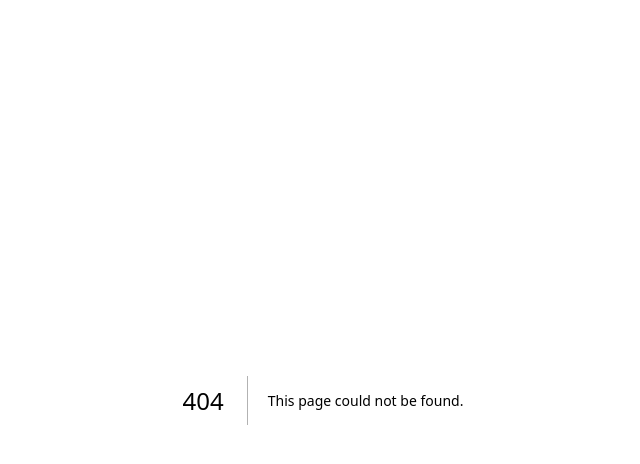
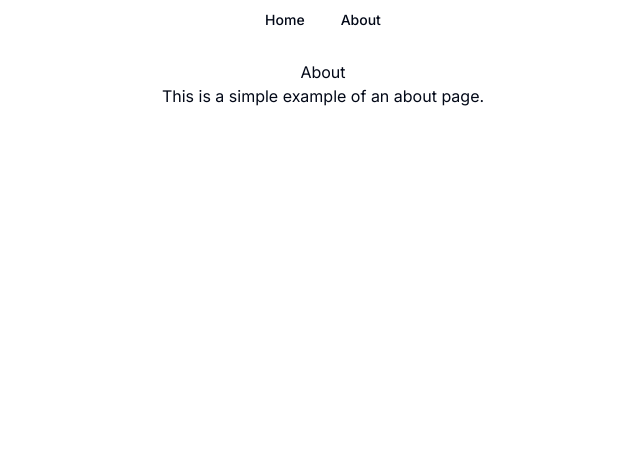
Before and after one commit to faizanshabbir/gpu-instance-pricr, a Next.js app: page /about in a window 1280 px wide. Before the commit this address had no page. Shown: the top 464 px of the page, without its empty margins (317-957 px from the left). Built offline with nearby package versions, Linux system fonts and the light colour scheme.

Commit message:
nav bar updates

```diff
--- /dev/null
+++ b/app/about/page.tsx
@@ -0,0 +1,10 @@
+import React from 'react';
+
+export default function AboutPage() {
+    return (
+        <div className="container mx-auto pb-5 text-center">
+            <h1>About</h1>
+            <p>This is a simple example of an about page.</p>
+        </div>
+    )
+}
--- a/app/layout.tsx
+++ b/app/layout.tsx
@@ -3,6 +3,7 @@
 import "./globals.css";
 import { Analytics } from "@vercel/analytics/react"
 import { SpeedInsights } from "@vercel/speed-insights/next"
+import NavigationPage from "./nav/navigation";
 
 const inter = Inter({ subsets: ["latin"] });
 
@@ -18,6 +19,7 @@
 }>) {
   return (
     <html lang="en">
+      <NavigationPage/>
       <body className={inter.className}>{children}</body>
       <Analytics />
       <SpeedInsights />
--- /dev/null
+++ b/app/nav/navigation.tsx
@@ -0,0 +1,47 @@
+"use client"
+
+import * as React from "react"
+import Link from "next/link"
+import {
+    NavigationMenu,
+    NavigationMenuContent,
+    NavigationMenuIndicator,
+    NavigationMenuItem,
+    NavigationMenuLink,
+    NavigationMenuList,
+    NavigationMenuTrigger,
+    NavigationMenuViewport,
+    navigationMenuTriggerStyle,
+  } from "@/components/ui/navigation-menu"
+
+
+export default async function NavigationPage() {
+    return (
+        <div className="flex justify-center items-start pb-5">
+            <NavigationMenu>
+                <NavigationMenuList>
+                    {/* <NavigationMenuItem>
+                        <NavigationMenuTrigger>Item One</NavigationMenuTrigger>
+                            <NavigationMenuContent>
+                                <NavigationMenuLink>Link</NavigationMenuLink>
+                            </NavigationMenuContent>
+                    </NavigationMenuItem> */}
+                    <NavigationMenuItem>
+                        <Link href="/" legacyBehavior passHref>
+                            <NavigationMenuLink className={navigationMenuTriggerStyle()}>
+                            Home
+                            </NavigationMenuLink>
+                        </Link>
+                    </NavigationMenuItem>
+                    <NavigationMenuItem>
+                        <Link href="/about" legacyBehavior passHref>
+                            <NavigationMenuLink className={navigationMenuTriggerStyle()}>
+                            About
+                            </NavigationMenuLink>
+                        </Link>
+                    </NavigationMenuItem>
+                </NavigationMenuList>
+            </NavigationMenu>
+        </div>
+    )
+}
--- a/app/page.tsx
+++ b/app/page.tsx
@@ -1,5 +1,6 @@
 import Image from "next/image";
 import InstanceSpecsPage from "./specs/page";
+import NavigationPage from "./nav/navigation";
 
 export default function Home() {
   return (
--- a/app/specs/page.tsx
+++ b/app/specs/page.tsx
@@ -21,10 +21,8 @@
   const awsdata = await getAwsData()
   const azuredata = await getAzureData()
   return (
-    <div>
-      <div>
-        <InstanceSpecsWrapper awsData={awsdata} azureData={azuredata} />
-      </div>
+    <div className="container mx-auto">
+      <InstanceSpecsWrapper awsData={awsdata} azureData={azuredata} />
       <div className="container mx-auto pb-5 text-center">
         <a href="mailto:gpuinstancessup@gmail.com">Suggestions or see something wrong? Reach out to us here</a>
       </div>
--- a/app/specs/wrapped-tables.tsx
+++ b/app/specs/wrapped-tables.tsx
@@ -17,7 +17,7 @@
     const [vcpuFilter, setVcpuFilter] = useState('')
     const [instanceMemoryFilter, setInstanceMemoryFilter] = useState('');
     return (
-        <div>
+        <div className="container mx-auto">
             <div className="container mx-auto pt-5">
                 <div>
                     <h2 className="font-bold">Global Filters</h2>
--- /dev/null
+++ b/components/ui/navigation-menu.tsx
@@ -0,0 +1,128 @@
+import * as React from "react"
+import * as NavigationMenuPrimitive from "@radix-ui/react-navigation-menu"
+import { cva } from "class-variance-authority"
+import { ChevronDown } from "lucide-react"
+
+import { cn } from "@/lib/utils"
+
+const NavigationMenu = React.forwardRef<
+  React.ElementRef<typeof NavigationMenuPrimitive.Root>,
+  React.ComponentPropsWithoutRef<typeof NavigationMenuPrimitive.Root>
+>(({ className, children, ...props }, ref) => (
+  <NavigationMenuPrimitive.Root
+    ref={ref}
+    className={cn(
+      "relative z-10 flex max-w-max flex-1 items-center justify-center",
+      className
+    )}
+    {...props}
+  >
+    {children}
+    <NavigationMenuViewport />
+  </NavigationMenuPrimitive.Root>
+))
+NavigationMenu.displayName = NavigationMenuPrimitive.Root.displayName
+
+const NavigationMenuList = React.forwardRef<
+  React.ElementRef<typeof NavigationMenuPrimitive.List>,
+  React.ComponentPropsWithoutRef<typeof NavigationMenuPrimitive.List>
+>(({ className, ...props }, ref) => (
+  <NavigationMenuPrimitive.List
+    ref={ref}
+    className={cn(
+      "group flex flex-1 list-none items-center justify-center space-x-1",
+      className
+    )}
+    {...props}
+  />
+))
+NavigationMenuList.displayName = NavigationMenuPrimitive.List.displayName
+
+const NavigationMenuItem = NavigationMenuPrimitive.Item
+
+const navigationMenuTriggerStyle = cva(
+  "group inline-flex h-10 w-max items-center justify-center rounded-md bg-background px-4 py-2 text-sm font-medium transition-colors hover:bg-accent hover:text-accent-foreground focus:bg-accent focus:text-accent-foreground focus:outline-none disabled:pointer-events-none disabled:opacity-50 data-[active]:bg-accent/50 data-[state=open]:bg-accent/50"
+)
+
+const NavigationMenuTrigger = React.forwardRef<
+  React.ElementRef<typeof NavigationMenuPrimitive.Trigger>,
+  React.ComponentPropsWithoutRef<typeof NavigationMenuPrimitive.Trigger>
+>(({ className, children, ...props }, ref) => (
+  <NavigationMenuPrimitive.Trigger
+    ref={ref}
+    className={cn(navigationMenuTriggerStyle(), "group", className)}
+    {...props}
+  >
+    {children}{" "}
+    <ChevronDown
+      className="relative top-[1px] ml-1 h-3 w-3 transition duration-200 group-data-[state=open]:rotate-180"
+      aria-hidden="true"
+    />
+  </NavigationMenuPrimitive.Trigger>
+))
+NavigationMenuTrigger.displayName = NavigationMenuPrimitive.Trigger.displayName
+
+const NavigationMenuContent = React.forwardRef<
+  React.ElementRef<typeof NavigationMenuPrimitive.Content>,
+  React.ComponentPropsWithoutRef<typeof NavigationMenuPrimitive.Content>
+>(({ className, ...props }, ref) => (
+  <NavigationMenuPrimitive.Content
+    ref={ref}
+    className={cn(
+      "left-0 top-0 w-full data-[motion^=from-]:animate-in data-[motion^=to-]:animate-out data-[motion^=from-]:fade-in data-[motion^=to-]:fade-out data-[motion=from-end]:slide-in-from-right-52 data-[motion=from-start]:slide-in-from-left-52 data-[motion=to-end]:slide-out-to-right-52 data-[motion=to-start]:slide-out-to-left-52 md:absolute md:w-auto ",
+      className
+    )}
+    {...props}
+  />
+))
+NavigationMenuContent.displayName = NavigationMenuPrimitive.Content.displayName
+
+const NavigationMenuLink = NavigationMenuPrimitive.Link
+
+const NavigationMenuViewport = React.forwardRef<
+  React.ElementRef<typeof NavigationMenuPrimitive.Viewport>,
+  React.ComponentPropsWithoutRef<typeof NavigationMenuPrimitive.Viewport>
+>(({ className, ...props }, ref) => (
+  <div className={cn("absolute left-0 top-full flex justify-center")}>
+    <NavigationMenuPrimitive.Viewport
+      className={cn(
+        "origin-top-center relative mt-1.5 h-[var(--radix-navigation-menu-viewport-height)] w-full overflow-hidden rounded-md border bg-popover text-popover-foreground shadow-lg data-[state=open]:animate-in data-[state=closed]:animate-out data-[state=closed]:zoom-out-95 data-[state=open]:zoom-in-90 md:w-[var(--radix-navigation-menu-viewport-width)]",
+        className
+      )}
+      ref={ref}
+      {...props}
+    />
+  </div>
+))
+NavigationMenuViewport.displayName =
+  NavigationMenuPrimitive.Viewport.displayName
+
+const NavigationMenuIndicator = React.forwardRef<
+  React.ElementRef<typeof NavigationMenuPrimitive.Indicator>,
+  React.ComponentPropsWithoutRef<typeof NavigationMenuPrimitive.Indicator>
+>(({ className, ...props }, ref) => (
+  <NavigationMenuPrimitive.Indicator
+    ref={ref}
+    className={cn(
+      "top-full z-[1] flex h-1.5 items-end justify-center overflow-hidden data-[state=visible]:animate-in data-[state=hidden]:animate-out data-[state=hidden]:fade-out data-[state=visible]:fade-in",
+      className
+    )}
+    {...props}
+  >
+    <div className="relative top-[60%] h-2 w-2 rotate-45 rounded-tl-sm bg-border shadow-md" />
+  </NavigationMenuPrimitive.Indicator>
+))
+NavigationMenuIndicator.displayName =
+  NavigationMenuPrimitive.Indicator.displayName
+
+export {
+  navigationMenuTriggerStyle,
+  NavigationMenu,
+  NavigationMenuList,
+  NavigationMenuItem,
+  NavigationMenuContent,
+  NavigationMenuTrigger,
+  NavigationMenuLink,
+  NavigationMenuIndicator,
+  NavigationMenuViewport,
+}
--- a/package.json
+++ b/package.json
@@ -9,6 +9,7 @@
     "lint": "next lint"
   },
   "dependencies": {
+    "@radix-ui/react-navigation-menu": "^1.1.4",
     "@tanstack/react-table": "^8.16.0",
     "@vercel/analytics": "^1.2.2",
     "@vercel/speed-insights": "^1.0.10",
```
Also changed, not shown: 2 other files (tests, documents, lock files or other folders).
